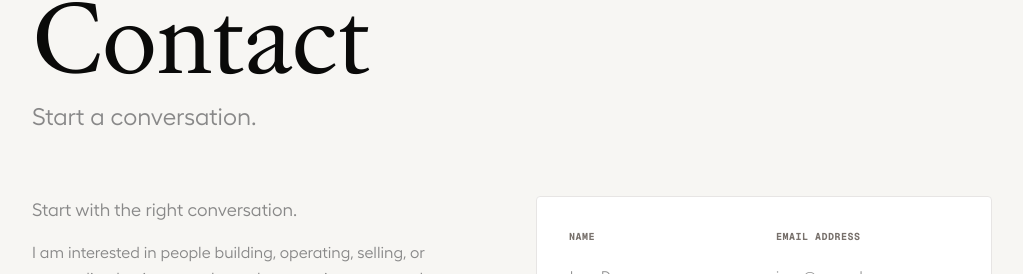
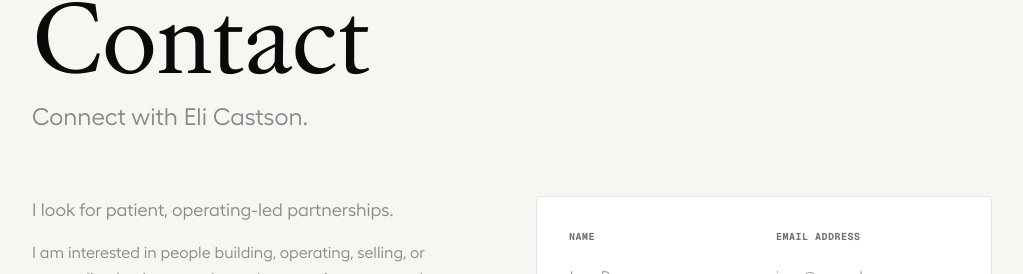
Before and after one commit to ee-prog/castson-site, a Next.js app: page /contact in a window 1280 px wide. Shown: the part 200-474 px from the top of the page, without its empty margins (128-1151 px from the left). Built offline with nearby package versions, Linux system fonts and the light colour scheme; no server answers.

Commit message:
copy: improve clarity on Contact page, remove duplicate/cryptic conversation copy

```diff
--- a/src/app/contact/page.tsx
+++ b/src/app/contact/page.tsx
@@ -27,7 +27,7 @@ export default function Contact() {
             Contact
           </h1>
           <p className="mt-4 text-xl sm:text-2xl text-zinc-700 dark:text-zinc-300 font-light">
-            Start a conversation.
+            Connect with Eli Castson.
           </p>
         </div>
 
@@ -38,7 +38,7 @@ export default function Contact() {
           <div className="lg:col-span-6 space-y-8 text-zinc-800 dark:text-zinc-300 font-light leading-relaxed text-sm sm:text-base fade-up-element visible">
             <div className="space-y-4">
               <p className="text-lg text-zinc-900 dark:text-white font-normal">
-                Start with the right conversation.
+                I look for patient, operating-led partnerships.
               </p>
               <p>
                 I am interested in people building, operating, selling, or stewarding businesses where place, service, taste, and standards matter.
```
